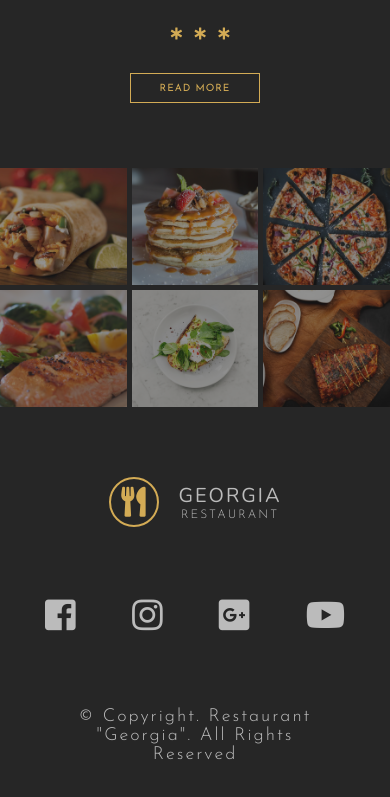
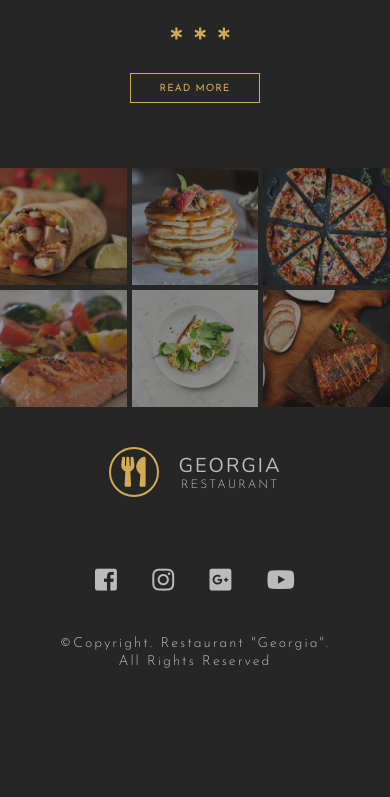
Before and after one commit to erhanertem/Website-Georgia_Restaurant, a website: page index.html in a window 390 px wide. Shown: the part 1267-2064 px from the top of the page. After the commit the page ends 1978 px from the top, so only its background shows below. Drawn offline with nearby package versions, Linux system fonts and the light colour scheme.

Commit message:
Add remainder media query @ breakpoint 500px

```diff
--- a/scss/components/_card.scss
+++ b/scss/components/_card.scss
@@ -34,6 +34,9 @@
 			@include breakpoint(max-width 650px) {
 				font-size: 2.5rem;
 			}
+			@include breakpoint(max-width 500px) {
+				display: none;
+			}
 		}
 
 		&-paragraph {
@@ -47,6 +50,9 @@
 			}
 			@include breakpoint(max-width 650px) {
 				font-size: 1.5rem;
+			}
+			@include breakpoint(max-width 500px) {
+				display: none;
 			}
 		}
 
--- a/scss/layout/_footer.scss
+++ b/scss/layout/_footer.scss
@@ -3,6 +3,10 @@
 	padding: 7rem 0;
 	@include flexLayout;
 	flex-direction: column;
+
+	@include breakpoint(max-width 500px) {
+		padding: 4rem 0;
+	}
 
 	&-header {
 		display: flex;
@@ -17,6 +21,11 @@
 		width: 30rem;
 		margin-bottom: 7rem;
 
+		@include breakpoint(max-width 500px) {
+			width: 20rem;
+			margin-bottom: 4rem;
+		}
+
 		&-item {
 			list-style: none;
 		}
@@ -29,6 +38,9 @@
 
 			@include breakpoint(max-width 1000px) {
 				font-size: 3.5rem;
+			}
+			@include breakpoint(max-width 500px) {
+				font-size: 2.5rem;
 			}
 
 			&:hover {
@@ -48,5 +60,9 @@
 			margin: auto;
 			text-align: center;
 		}
+		@include breakpoint(max-width 500px) {
+			font-size: 1.4rem;
+			line-height: 1.3;
+		}
 	}
 }
```
Also changed, not shown: index.html (+1 -1 lines), scss/main.css, 1 other file.
